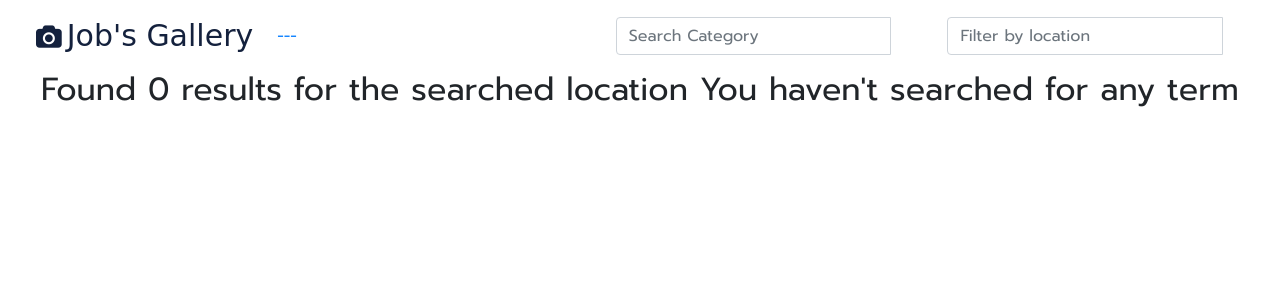
After one commit to JobMusembi/Personal-Gallery, a Django app: page /filter/ in a window 1280 px wide. The commit adds this page. Shown: the top 300 px of the page. Run offline with Django 3.2, Linux system fonts and the light colour scheme; some libraries are stand-ins or nearby versions; some web fonts are replaced.

Commit message:
add location filter

```diff
--- /dev/null
+++ b/photos/templates/location.html
@@ -0,0 +1,44 @@
+{%extends 'base.html'%}
+{% block content %}
+<div class="container text-center" style="font-family: 'Prompt', sans-serif;">
+
+  <div class="row">
+    {% if locations %}
+      <h2>Found {{ locations|length }} of searched location {{message}}</h2>
+    {% else %}
+      <h2> Found 0 results for the searched location {{message}}</h2>
+    {% endif %}
+
+  </div>
+
+  <div class="row">
+
+  {% if locations %}
+    {% for location in locations %}
+
+          <img data-toggle="modal" data-target="#{{location.img_name}}" class="text-center"src="{{location.img.url}}" alt="{{location.img_name}}" style="width:100%;max-width:500px;padding-top:10px;">
+
+          <!-- Modal -->
+    <div class="modal fade bd-example-modal-lg" id="{{location.img_name}}" tabindex="-1" role="dialog" aria-labelledby="exampleModalCenterTitle" aria-hidden="true">
+      <div class="modal-dialog modal-dialog-centered modal-lg" role="document">
+        <div class="modal-content">
+          <div class="modal-header">
+            <h5 class="modal-title" id="exampleModalLongTitle">{{location.img_name}}</h5>
+            <button type="button" class="close" data-dismiss="modal" aria-label="Close">
+              <span aria-hidden="true">&times;</span>
+            </button>
+          </div>
+          <div class="modal-body">
+          <img src="{{location.img.url}}" alt="{{location.name}}"  style="width:100%;max-width:500px">
+          </div>
+          <div class="modal-footer">
+            <p>{{location.img_description}}</p>
+          </div>
+        </div>
+      </div>
+    </div>
+    {% endfor %}
+  {% endif %}
+  </div>
+</div>
+{% endblock %}
--- a/photos/templates/navbar.html
+++ b/photos/templates/navbar.html
@@ -31,6 +31,18 @@
         </form>
       </div>
       <!-- search form end -->
+      <!-- Adding a location filter form  -->
+        <div class="col-sm-4 col-md-4">
+          <form class="navbar-form  navbar-right" role="search" action="{% url 'filter_results' %}">
+            <div class="input-group">
+              <input type="text" class="form-control" placeholder="Filter by location" name="location">
+              <div class="input-group-btn">
+                <button class="btn btn-default" type="submit"><i class="glyphicon glyphicon-search"></i></button>
+              </div>
+            </div>
+          </form>
+        </div>
+        <!-- location filter form end -->
   </div>
 </nav>
 </body>
--- a/photos/urls.py
+++ b/photos/urls.py
@@ -6,6 +6,7 @@ from . import views
 urlpatterns=[
     url('^$',views.welcome,name = 'welcome'),
     url(r'^search/', views.search_results, name='search_results'),
+    url(r'^filter/', views.filter_results, name='filter_results'),
 ]
 if settings.DEBUG:
     urlpatterns+= static(settings.MEDIA_URL, document_root = settings.MEDIA_ROOT)
--- a/photos/views.py
+++ b/photos/views.py
@@ -18,3 +18,16 @@ def search_results(request):
     else:
         message = "You haven't searched for any term"
         return render(request, 'search.html',{"message":message})
+
+def filter_results(request):
+
+    if 'location' in request.GET and request.GET["location"]:
+        location_term = request.GET.get("location")
+        searched_location = Image.filter_by_location(location_term)
+        message = f"{location_term}"
+
+        return render(request, 'location.html',{"message":message,"locations": searched_location})
+
+    else:
+        message = "You haven't searched for any term"
+        return render(request, 'location.html',{"message":message})
```
Also changed, not shown: photos/models.py (+4 -8 lines).
